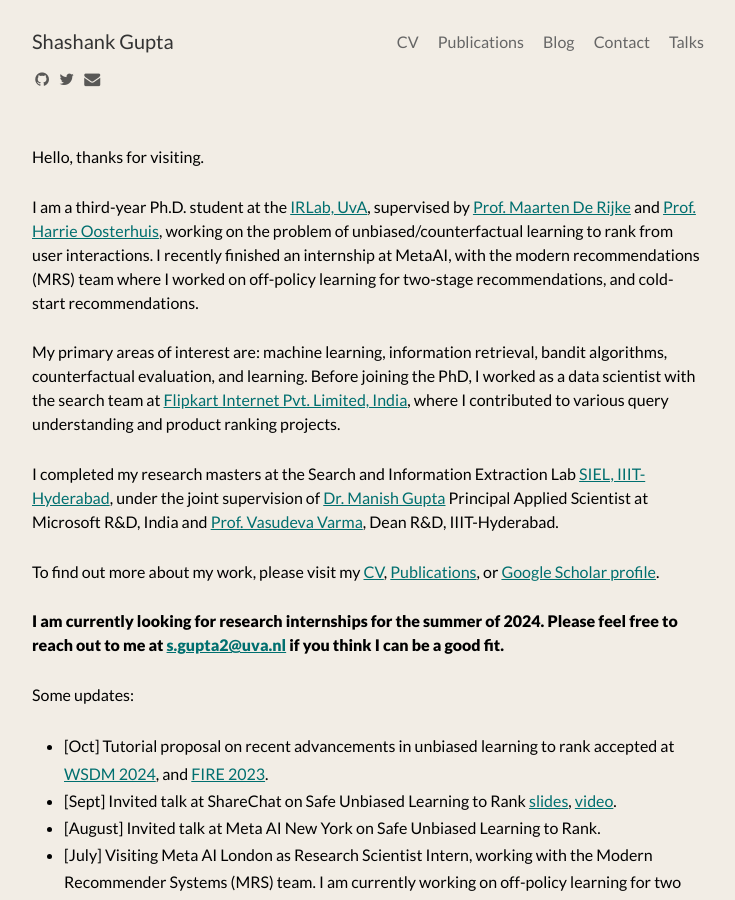
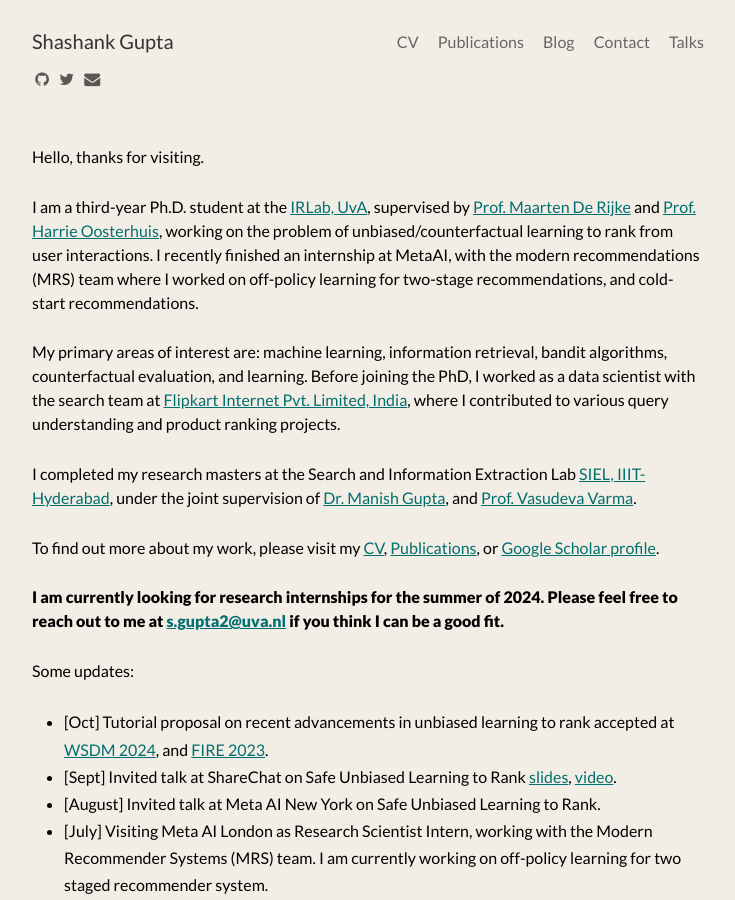
Before and after one commit to shashankg7/shashankg7.github.io, a Jekyll site: the page built from index.md, in a window 1280 px wide and 900 px high. Shown: the whole window, without its empty margins (272-1007 px from the left). Built offline with Jekyll 4.4.1, drawn with Linux system fonts in a browser that asks for light colours; nearby versions of some CDN libraries.

Commit message:
Update index.md

```diff
--- a/index.md
+++ b/index.md
@@ -9,7 +9,7 @@
 
 My primary areas of interest are: machine learning, information retrieval, bandit algorithms, counterfactual evaluation, and learning. Before joining the PhD, I worked as a data scientist with the search team at [Flipkart Internet Pvt. Limited, India](https://tech.flipkart.com/data-science/home), where I contributed to various query understanding and product ranking projects.
 
-I completed my research masters at the Search and Information Extraction Lab [SIEL, IIIT-Hyderabad](search.iiit.ac.in), under the joint supervision of [Dr. Manish Gupta](https://www.microsoft.com/en-us/research/people/gmanish/?from=http%3A%2F%2Fresearch.microsoft.com%2Fen-us%2Fpeople%2Fgmanish%2F#) Principal Applied Scientist at Microsoft R&D, India and [Prof. Vasudeva Varma](https://faculty.iiit.ac.in/~vv/Home.html), Dean R&D, IIIT-Hyderabad.
+I completed my research masters at the Search and Information Extraction Lab [SIEL, IIIT-Hyderabad](search.iiit.ac.in), under the joint supervision of [Dr. Manish Gupta](https://www.microsoft.com/en-us/research/people/gmanish/?from=http%3A%2F%2Fresearch.microsoft.com%2Fen-us%2Fpeople%2Fgmanish%2F#), and [Prof. Vasudeva Varma](https://faculty.iiit.ac.in/~vv/Home.html).
 
 To find out more about my work, please visit my [CV](/resume-final.pdf), [Publications](/publications/), or [Google Scholar profile](https://scholar.google.com/citations?user=UvTcU-IAAAAJ&hl=en).
 
```
